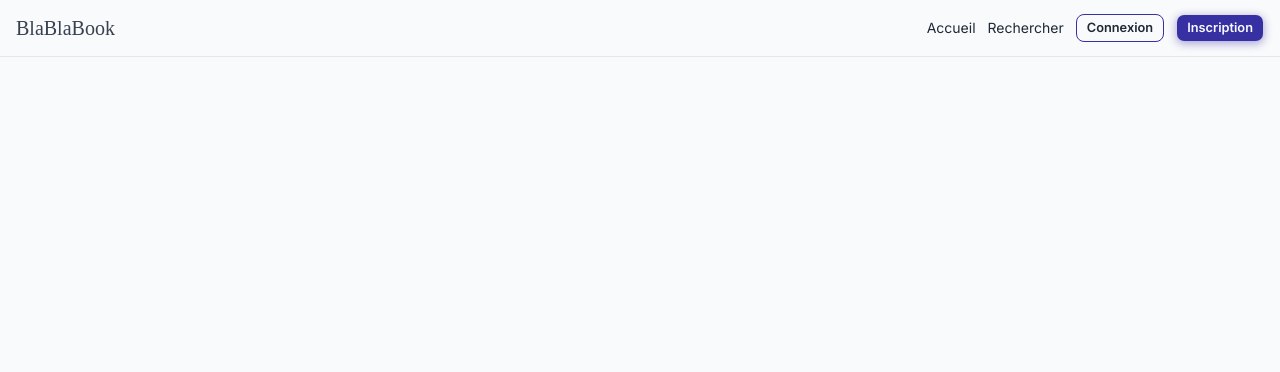
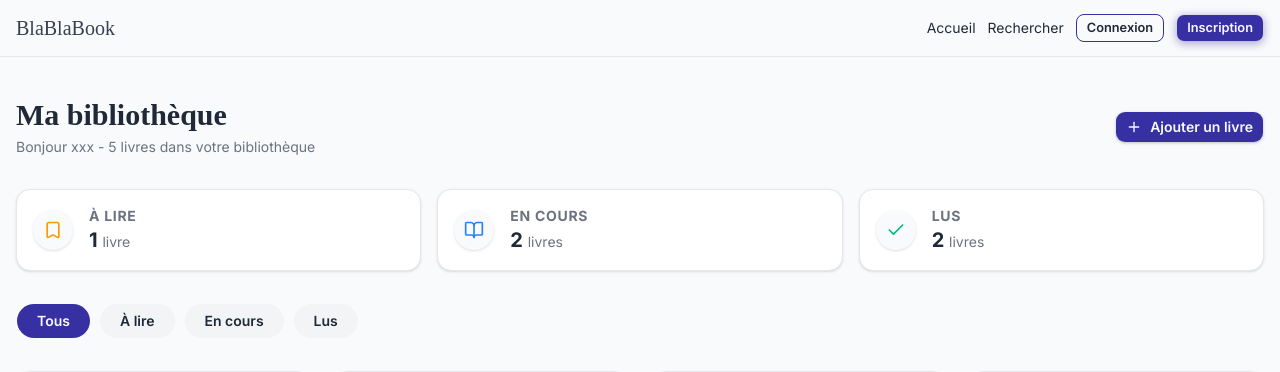
Before and after one commit to opheliecuny/BlaBlaBook, a Next.js app in the folder blablabook/frontend/: page /library in a window 1280 px wide. Before the commit this address had no page. Shown: the top 372 px of the page. Built offline with nearby package versions, Linux system fonts and the light colour scheme; a web font is replaced by a local one.

Commit message:
refactor(frontend): update library page - add a link to the search page - moving hooks to the start of the component

```diff
--- a/blablabook/frontend/src/app/library/page.tsx
+++ b/blablabook/frontend/src/app/library/page.tsx
@@ -67,21 +67,20 @@ const mockBooks: Book[] = [
 export default function LibraryPage() {
   const router = useRouter();
 
+  // Déclaration de tous les Hooks en premier dans le composant
+  const [activeFilter, setActiveFilter] = useState<"ALL" | ReadingStatus>(
+    "ALL",
+  );
+  const [books, setBooks] = useState<Book[]>(mockBooks);
+
   // TODO: remplacer par const { isLoggedIn } = useAuth() quand AuthContext sera prêt
-  const isLoggedIn = false;
+  const isLoggedIn = true;
 
   useEffect(() => {
     if (!isLoggedIn) {
       router.replace("/login");
     }
   }, [isLoggedIn, router]);
-
-  if (!isLoggedIn) return null;
-
-  const [activeFilter, setActiveFilter] = useState<"ALL" | ReadingStatus>(
-    "ALL",
-  );
-  const [books, setBooks] = useState<Book[]>(mockBooks);
 
   // Calcul des statistiques
   const stats = useMemo(
@@ -93,6 +92,8 @@ export default function LibraryPage() {
     }),
     [books],
   );
+
+  if (!isLoggedIn) return null;
 
   // Filtrage des livres
   const filteredBooks =
@@ -138,11 +139,12 @@ export default function LibraryPage() {
             votre bibliothèque
           </p>
         </div>
-        {/* TODO: remplacer par un Link vers /search */}
-        <Button className="gap-2 shadow-sm">
-          <Plus size={18} />
-          Ajouter un livre
-        </Button>
+        <Link href="/search">
+          <Button className="gap-2 shadow-sm">
+            <Plus size={18} />
+            Ajouter un livre
+          </Button>
+        </Link>
       </div>
 
       {/* Stats Cards */}
```
